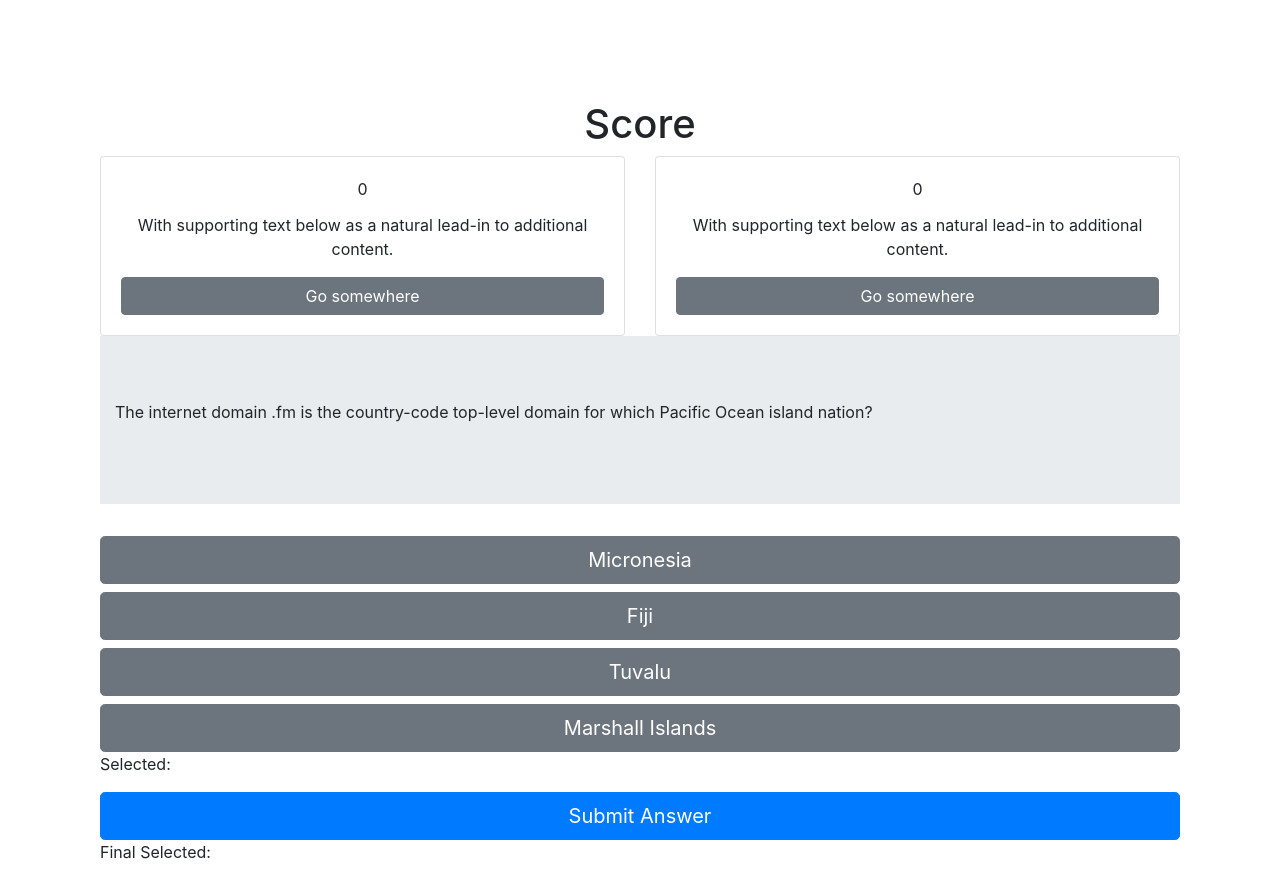
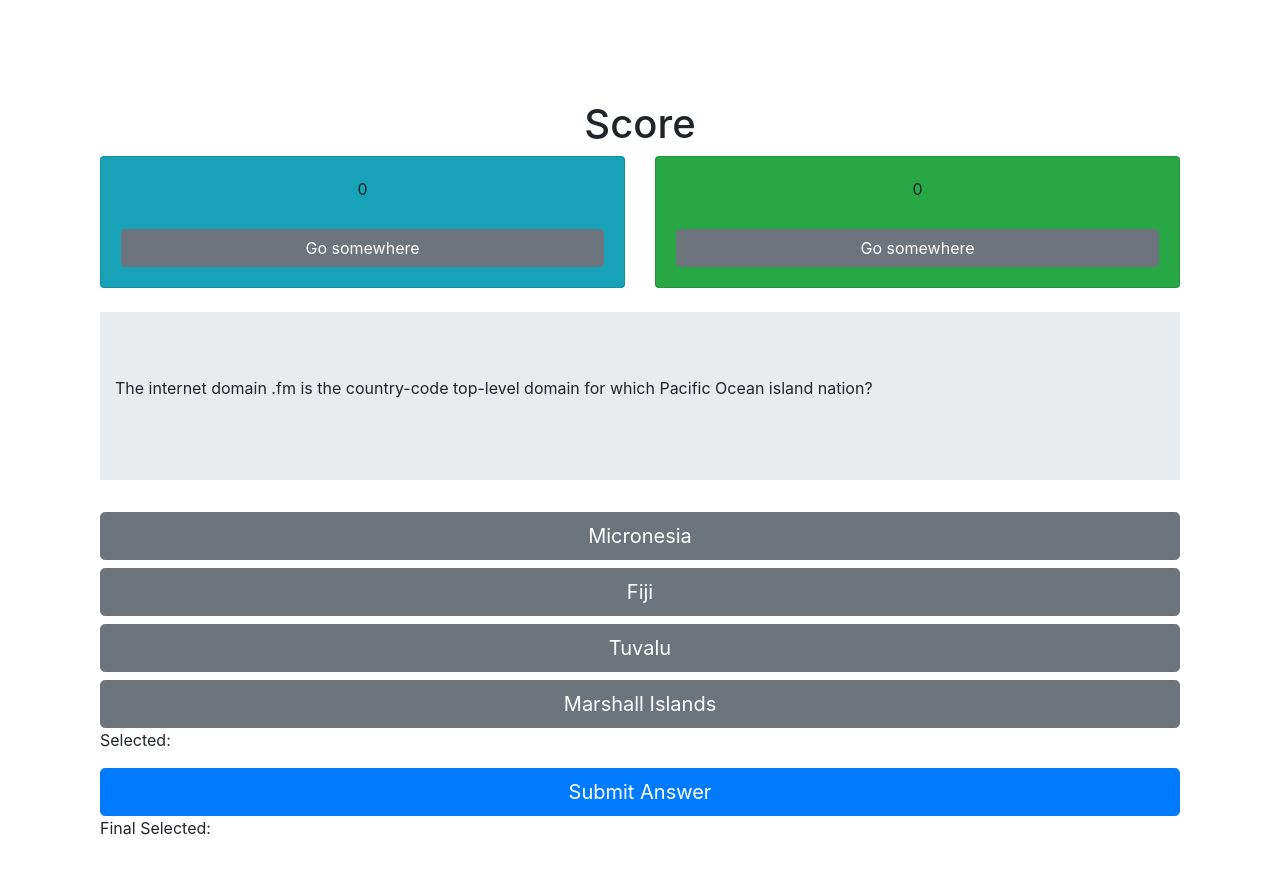
Before and after one commit to PrinceUmbrella/triviaGameTS, a React (Create React App) app in the folder trivia/: page /home in a window 1280 px wide. After the commit the page ends 856 px from the top, so only its background shows below. Built offline with nearby package versions, Linux system fonts and the light colour scheme.

Commit message:
disptaching the usernames using only one button

```diff
--- a/trivia/src/App.tsx
+++ b/trivia/src/App.tsx
@@ -18,15 +18,12 @@ declare global {
 const composeEnhancers = (window.__REDUX_DEVTOOLS_EXTENSION__ && window.__REDUX_DEVTOOLS_EXTENSION__()) || compose;
 const store = createStore(playReducer, composeEnhancers);
 
-console.log(store.getState());
-store.dispatch(acc.playerName(1,"leo"));
-
-const App= () => {
+function App() {
     return (
         <div>
             <Provider store={store}>
                 <BrowserRouter>
-                    <Container style={{ marginTop:100 }}>
+                    <Container style={{ marginTop: 100 }}>
                         <Switch>
                             <Route path="/input" component={InputHandler} />
                             <Route path="/home" component={Game} />
@@ -38,7 +35,7 @@ const App= () => {
         </div>
 
 
-  );
+    );
 }
 
 export default App;
--- a/trivia/src/components/Game.tsx
+++ b/trivia/src/components/Game.tsx
@@ -21,6 +21,7 @@ function Game() {
     return (
         <Container>
             <Score/>
+            <br/>
             <QuestionsDisplay question={allQuestion[currentQuestion]} onClick={setCurrentAnswer}/>
             <p>Final Selected: {currentAnswer}</p>
         </Container>
--- a/trivia/src/components/InputHandler.tsx
+++ b/trivia/src/components/InputHandler.tsx
@@ -7,31 +7,27 @@ import {playerName } from '../redux/action';
 function InputHandler() {
     const [playerOneInfo, setPlayerOneInfo] = useState<string>();
     const [playerTwoInfo, setPlayerTwoInfo] = useState<string>();
-    let readyToStart = false;
+
     let dispatch = useDispatch();
-    const buttonClicked = (index: any, name: string | undefined) => {
-        dispatch(playerName(index, name));
+    const buttonClicked = (nameOne: string|undefined, nameTwo: string | undefined) => {
+        dispatch(playerName(0, nameOne));
+        dispatch(playerName(1, nameTwo));
     };
-
-//   const routeChange = () =>{
-//     readyToStart = true;
-//     return {readyToStart? <Redirect to="/home"></Redirect>: undefined;});
-//   };
 
 	return (
 		<div className="App">
 		    <h1>Input</h1>
             <InputGroup>
                 <Input type="text" placeholder={"Player 1's Name"} onChange={(event) => setPlayerOneInfo(event.target.value)}/>
-                <Button onClick={() => buttonClicked(0,playerOneInfo)}>Submit Name</Button>
+                {/* <Button onClick={() => buttonClicked(0,playerOneInfo)}>Submit Name</Button> */}
             </InputGroup>
             <br />
             <InputGroup>
                 <Input type="text" placeholder={"Player 2's Name"} onChange={(event) => setPlayerTwoInfo(event.target.value)}/>
-                <Button onClick={() => buttonClicked(1,playerTwoInfo)}>Submit Name</Button>
+                {/* <Button onClick={() => buttonClicked(1,playerTwoInfo)}>Submit Name</Button> */}
             </InputGroup>
             <br />
-            <Link to="/home" className="btn btn-primary">Sign up</Link>
+            <Link to="/home" onClick={() => buttonClicked(playerOneInfo, playerTwoInfo)} className="btn btn-primary">Sign up</Link>
 		</div>
   );
 }
--- a/trivia/src/components/Questions.tsx
+++ b/trivia/src/components/Questions.tsx
@@ -7,13 +7,11 @@ import {
 } from 'reactstrap';
 import { useDispatch } from 'react-redux';
 import { moveToNextQuestion } from '../redux/action';
-// import {score} from '../redux/action';
 
 interface questionsInput{
     onClick: () => void;
     question: Question;
 }
-
 
 function QuestionsDisplay(props?:any) {
     const question: Question = props.question;
@@ -21,15 +19,13 @@ function QuestionsDisplay(props?:any) {
     let dispatch = useDispatch();
     let countt = 0;
     const buttonClicked = () => {
-
         props.onClick(rSelected);
         dispatch(moveToNextQuestion());
-
     };
 
     return (
         <div>
-             <Jumbotron fluid>
+             <Jumbotron fluid >
                 <Container fluid>
                     <p>{question.question}</p>
                 </Container>
--- a/trivia/src/components/Score.tsx
+++ b/trivia/src/components/Score.tsx
@@ -13,17 +13,17 @@ function Score() {
             <h1>Score</h1>
             <Row>
             <Col sm="6">
-                <Card body>
+                <Card body color="info">
                 <CardTitle>{currentValue.players[0].score}</CardTitle>
-                <CardText>With supporting text below as a natural lead-in to additional content.</CardText>
+                <CardText>{currentValue.players[0].name}</CardText>
                 <Button onClick={() => dispatch(updateScore(0, 1))}>Go somewhere</Button>
                 </Card>
             </Col>
             <Col sm="6">
-                <Card body>
+                <Card body color="success">
                 <CardTitle>{currentValue.players[1].score}</CardTitle>
-                <CardText>With supporting text below as a natural lead-in to additional content.</CardText>
-                <Button onClick={() => dispatch(updateScore(1, 2))}>Go somewhere</Button>
+                <CardText>{currentValue.players[1].name}</CardText>
+                <Button onClick={() => dispatch(updateScore(1, 1))}>Go somewhere</Button>
                 </Card>
             </Col>
             </Row>
```
